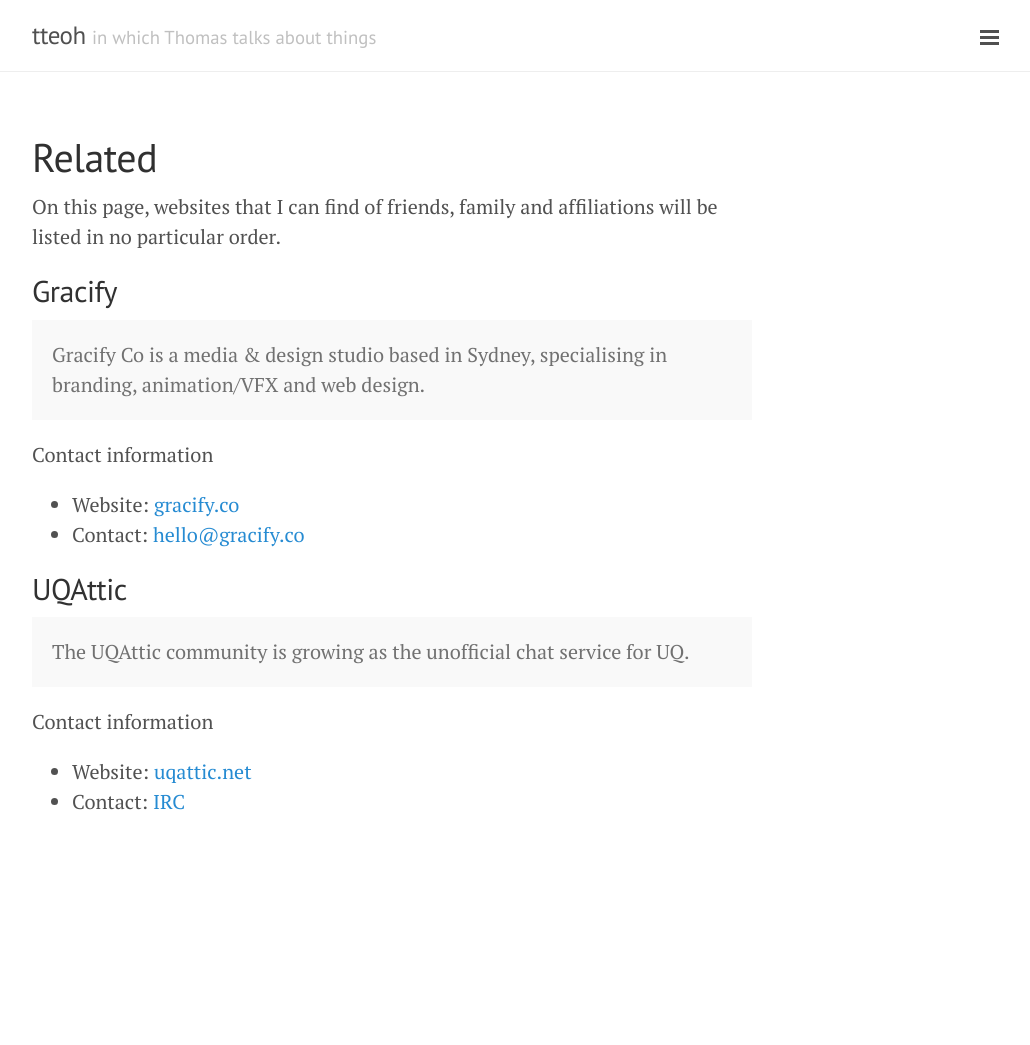
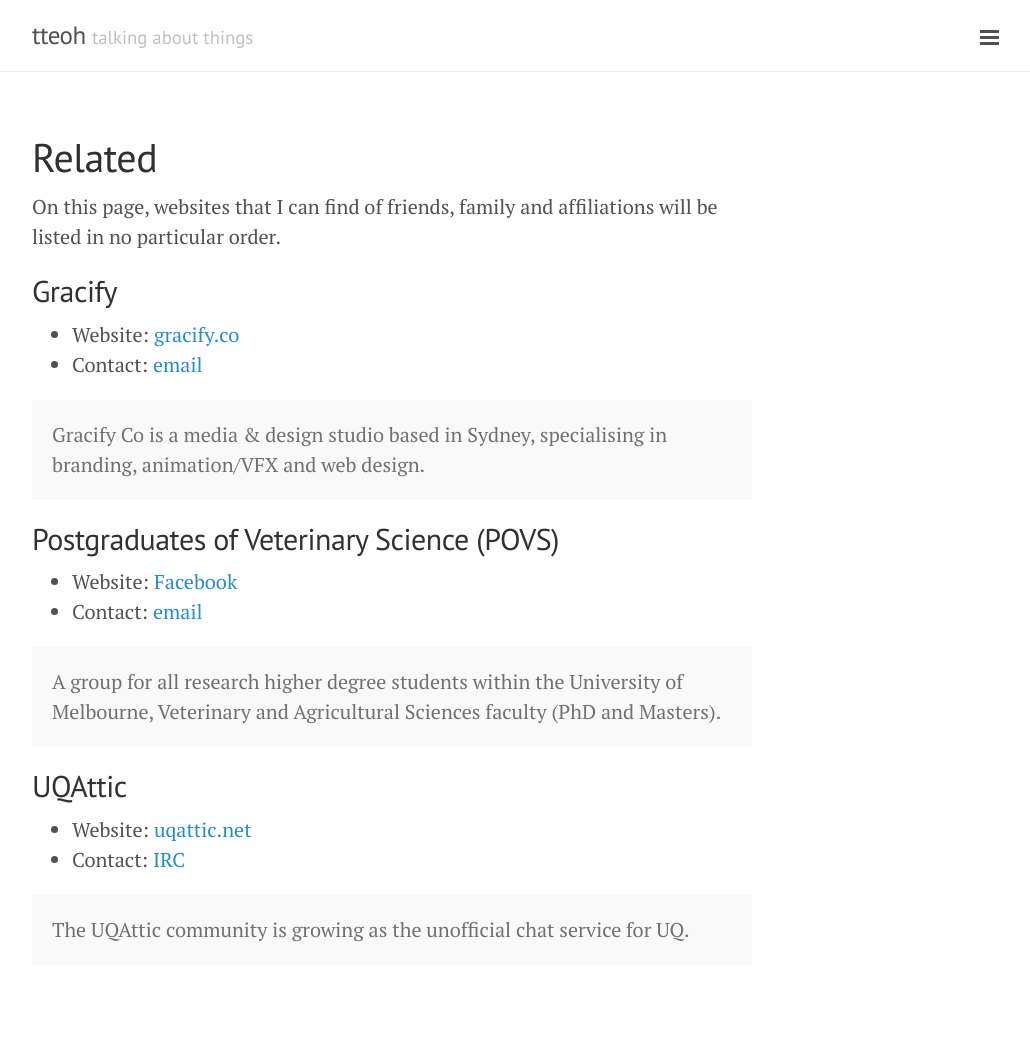
Before and after one commit to thomasteoh/thomasteoh.github.io, a Jekyll site: the page built from related.md, in a window 1280 px wide. Shown: the whole page, without its empty margins (248-1278 px from the left). Built offline with Jekyll 4.4.1, drawn with Linux system fonts in a browser that asks for light colours; Markdown is read by kramdown in place of the engine named in the settings; before the commit the page ends 900 px from its top, so only the background shows below that.

Commit message:
edited some layout stuff

```diff
--- a/_config.yml
+++ b/_config.yml
@@ -10,8 +10,8 @@
 
 # Setup
 title:            tteoh
-tagline:          'in which Thomas talks about things'
-description:      'A sporadically updated log about life as a veterinarian in research.'
+tagline:          'talking about things'
+description:      'A sporadically updated log about life as a veterinarian in research with a dog named Quaver.'
 url:              http://www.tteoh.com
 baseurl:          /
 paginate:         5
--- a/_includes/sidebar.html
+++ b/_includes/sidebar.html
@@ -5,7 +5,9 @@
 <!-- Toggleable sidebar -->
 <div class="sidebar" id="sidebar">
   <div class="sidebar-item">
-    <div align="center"><img src="{{ site.baseurl }}public/android-chrome-192x192.png"></div>
+    <div align="center">
+      <img src="{{ site.baseurl }}public/android-chrome-192x192.png">
+    </div>
     <p>{{ site.description }}</p>
   </div>
 
@@ -25,5 +27,9 @@
         {% endif %}
       {% endif %}
     {% endfor %}
+    <span class="sidebar-nav-item">
+      <a href="mailto:me@tteoh.com">Email</a> &middot; <a href="{{ site.baseurl }}atom.xml">Feed</a>
+    </span>
+
   </div>
 </div>
--- a/related.md
+++ b/related.md
@@ -6,23 +6,22 @@
 On this page, websites that I can find of friends, family and affiliations will be listed in no particular order.
 
 ## Gracify
-
+- Website: [gracify.co](http://www.gracify.co)
+- Contact: <a href="mailto:hello@gracify.co">email</a>
 <div class="message">
   Gracify Co is a media & design studio based in Sydney, specialising in branding, animation/VFX and web design.
 </div>
 
-Contact information
-
-- Website: [gracify.co](http://www.gracify.co)
-- Contact: <a href="mailto:hello@gracify.co">hello@gracify.co</a>
+## Postgraduates of Veterinary Science (POVS)
+- Website: [Facebook](https://www.facebook.com/groups/Vetscience/)
+- Contact: <a href="mailto:povs.vetscience@gmail.com">email</a>
+<div class="message">
+  A group for all research higher degree students within the University of Melbourne, Veterinary and Agricultural Sciences faculty (PhD and Masters).
+</div>
 
 ## UQAttic
-
+- Website: [uqattic.net](https://uqattic.net/)
+- Contact: <a href="http://webchat.oftc.net/?channels=attichelp%2Cattic">IRC</a>
 <div class="message">
   The UQAttic community is growing as the unofficial chat service for UQ.
 </div>
-
-Contact information
-
-- Website: [uqattic.net](https://uqattic.net/)
-- Contact: <a href="http://webchat.oftc.net/?channels=attichelp%2Cattic">IRC</a>
```
Also changed, not shown: _posts/2015-03-10-unimelb-eduroam-wireless-configuration.md (+1 -1 lines).
